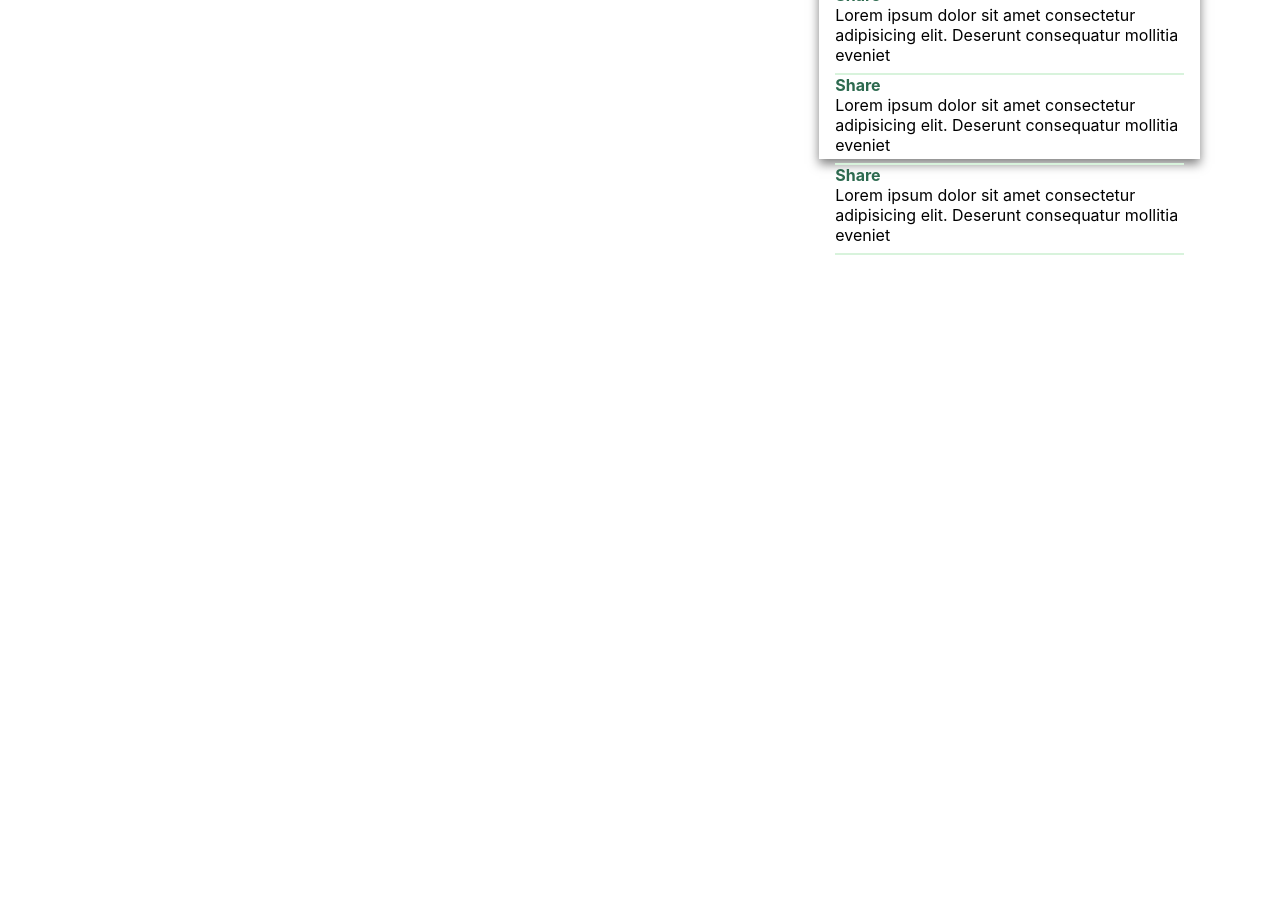
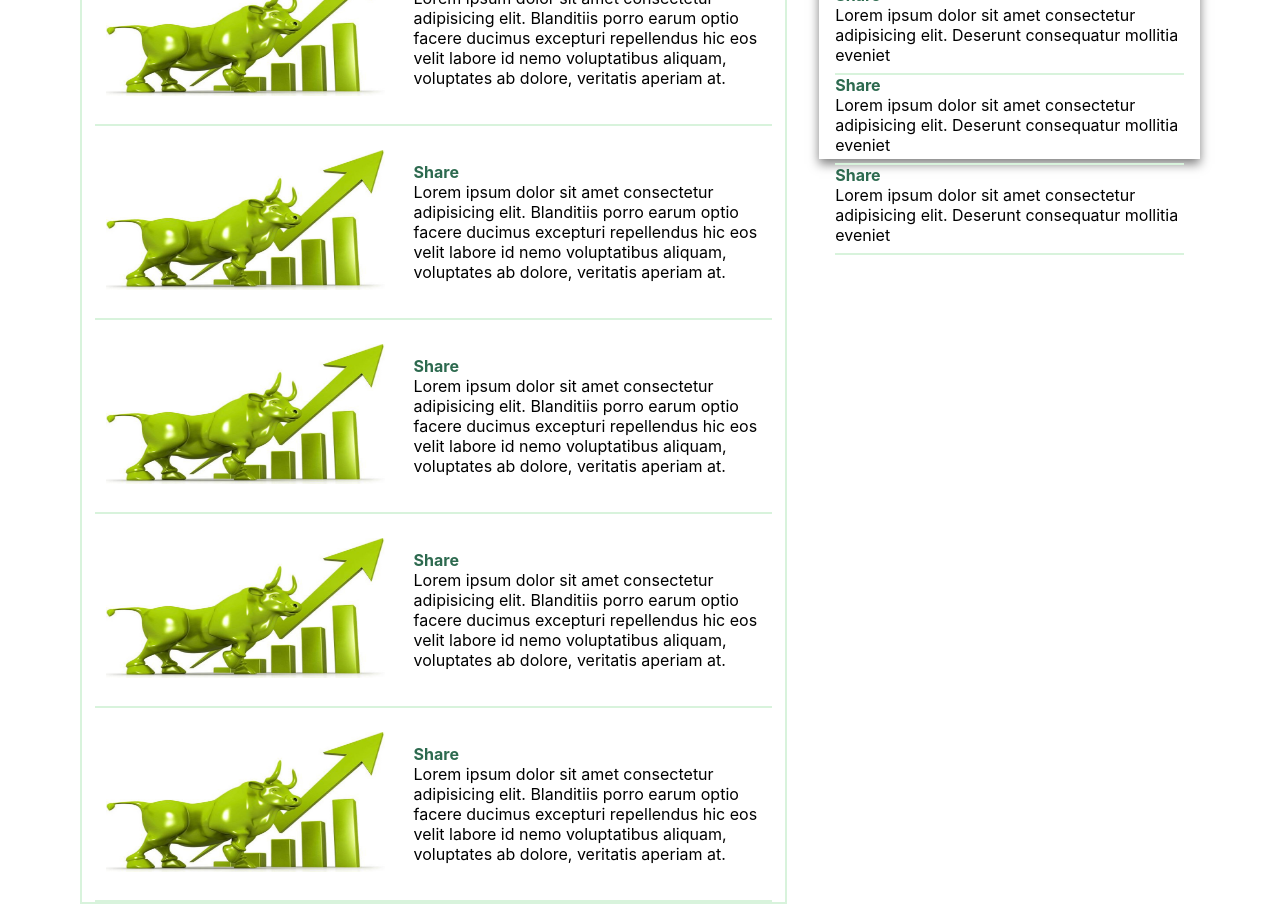
Before and after one commit to Praman1212/News-Portal, a React (Create React App) app: page / in a window 1280 px wide. Shown: the part 1660-2572 px from the top of the page. Before the commit the page ends 1931 px from the top, so only its background shows below. Built offline with nearby package versions, Linux system fonts and the light colour scheme.

Commit message:
Update on main-news

```diff
--- a/src/components/main-news/Main-news.css
+++ b/src/components/main-news/Main-news.css
@@ -41,6 +41,9 @@
 .box-II-image-section{
     padding: 0.6rem;
 }
+.box-II-text-section{
+    padding: 0.6rem;
+}
 /* Section-II Css */
 .main-news-section-II{
     width: 35%;
@@ -71,3 +74,35 @@
 .sub-line-text{
     border: solid var(--color-bg-dark-9) 0.5px;
 }
+.news-box{
+    margin: 2rem 0 0 0;
+    border: solid var(--color-bg-dark-9) 2px;
+    /* height: 20vh;  */
+}
+.news-border{
+    display: flex;
+    justify-content: space-around;
+    align-items: center;
+    gap: 1rem;
+}
+.news-image{
+    width: 45%;
+}
+.news-image img{
+    height:9.76rem;
+    padding: 0.5rem;
+}
+.news-text{
+    width: 55%;
+    padding: 0.3rem;
+}
+.news-heading h4{
+    color: var(--color-bg-dark-3);
+}
+.news-line-text{
+    border: solid var(--color-bg-dark-9) 0.5px;
+    margin: 0 0.8rem 0 0.8rem;
+}
+.news__{
+    padding: 1rem;
+}
--- a/src/components/main-news/Mainnews.jsx
+++ b/src/components/main-news/Mainnews.jsx
@@ -34,6 +34,103 @@ const Mainnews = () => {
                             </a>
                         </div>
                     </div>
+                    <div className="box-section-II">
+                        <div className="news-box">
+                            <div className="news-item">
+                                <div className="news__">
+                                    <div className="news-border">
+                                        <div className="news-image">
+                                            <a href="#">
+                                                <img src={Stock} alt="" />
+                                            </a>
+                                        </div>
+                                        <div className="news-text">
+                                            <div className="news-heading">
+                                                <a href="#">
+                                                    <h4 >Share</h4>
+                                                    <p>Lorem ipsum dolor sit amet consectetur adipisicing elit. Blanditiis porro earum optio facere ducimus excepturi repellendus hic eos velit labore id nemo voluptatibus aliquam, voluptates ab dolore, veritatis aperiam at.</p>
+                                                </a>
+                                            </div>
+                                        </div>
+                                    </div>
+                                </div>
+                                <div className="news-line-text"></div>
+                                <div className="news__">
+                                    <div className="news-border">
+                                        <div className="news-image">
+                                            <a href="#">
+                                                <img src={Stock} alt="" />
+                                            </a>
+                                        </div>
+                                        <div className="news-text">
+                                            <div className="news-heading">
+                                                <a href="#">
+                                                    <h4 >Share</h4>
+                                                    <p>Lorem ipsum dolor sit amet consectetur adipisicing elit. Blanditiis porro earum optio facere ducimus excepturi repellendus hic eos velit labore id nemo voluptatibus aliquam, voluptates ab dolore, veritatis aperiam at.</p>
+                                                </a>
+                                            </div>
+                                        </div>
+                                    </div>
+                                </div>
+                                <div className="news-line-text"></div>
+                                <div className="news__">
+                                    <div className="news-border">
+                                        <div className="news-image">
+                                            <a href="#">
+                                                <img src={Stock} alt="" />
+                                            </a>
+                                        </div>
+                                        <div className="news-text">
+                                            <div className="news-heading">
+                                                <a href="#">
+                                                    <h4 >Share</h4>
+                                                    <p>Lorem ipsum dolor sit amet consectetur adipisicing elit. Blanditiis porro earum optio facere ducimus excepturi repellendus hic eos velit labore id nemo voluptatibus aliquam, voluptates ab dolore, veritatis aperiam at.</p>
+                                                </a>
+                                            </div>
+                                        </div>
+                                    </div>
+                                </div>
+                                <div className="news-line-text"></div>
+                                <div className="news__">
+                                    <div className="news-border">
+                                        <div className="news-image">
+                                            <a href="#">
+                                                <img src={Stock} alt="" />
+                                            </a>
+                                        </div>
+                                        <div className="news-text">
+                                            <div className="news-heading">
+                                                <a href="#">
+                                                    <h4 >Share</h4>
+                                                    <p>Lorem ipsum dolor sit amet consectetur adipisicing elit. Blanditiis porro earum optio facere ducimus excepturi repellendus hic eos velit labore id nemo voluptatibus aliquam, voluptates ab dolore, veritatis aperiam at.</p>
+                                                </a>
+                                            </div>
+                                        </div>
+                                    </div>
+                                </div>
+                                <div className="news-line-text"></div>
+                                <div className="news__">
+                                    <div className="news-border">
+                                        <div className="news-image">
+                                            <a href="#">
+                                                <img src={Stock} alt="" />
+                                            </a>
+                                        </div>
+                                        <div className="news-text">
+                                            <div className="news-heading">
+                                                <a href="#">
+                                                    <h4 >Share</h4>
+                                                    <p>Lorem ipsum dolor sit amet consectetur adipisicing elit. Blanditiis porro earum optio facere ducimus excepturi repellendus hic eos velit labore id nemo voluptatibus aliquam, voluptates ab dolore, veritatis aperiam at.</p>
+                                                </a>
+                                            </div>
+                                        </div>
+                                    </div>
+                                </div>
+                                <div className="news-line-text"></div>
+                            </div>
+                        </div>
+                    </div>
+
                 </div>
                 <div className="main-news-section-II">
                     <div className="box-section-II">
```
